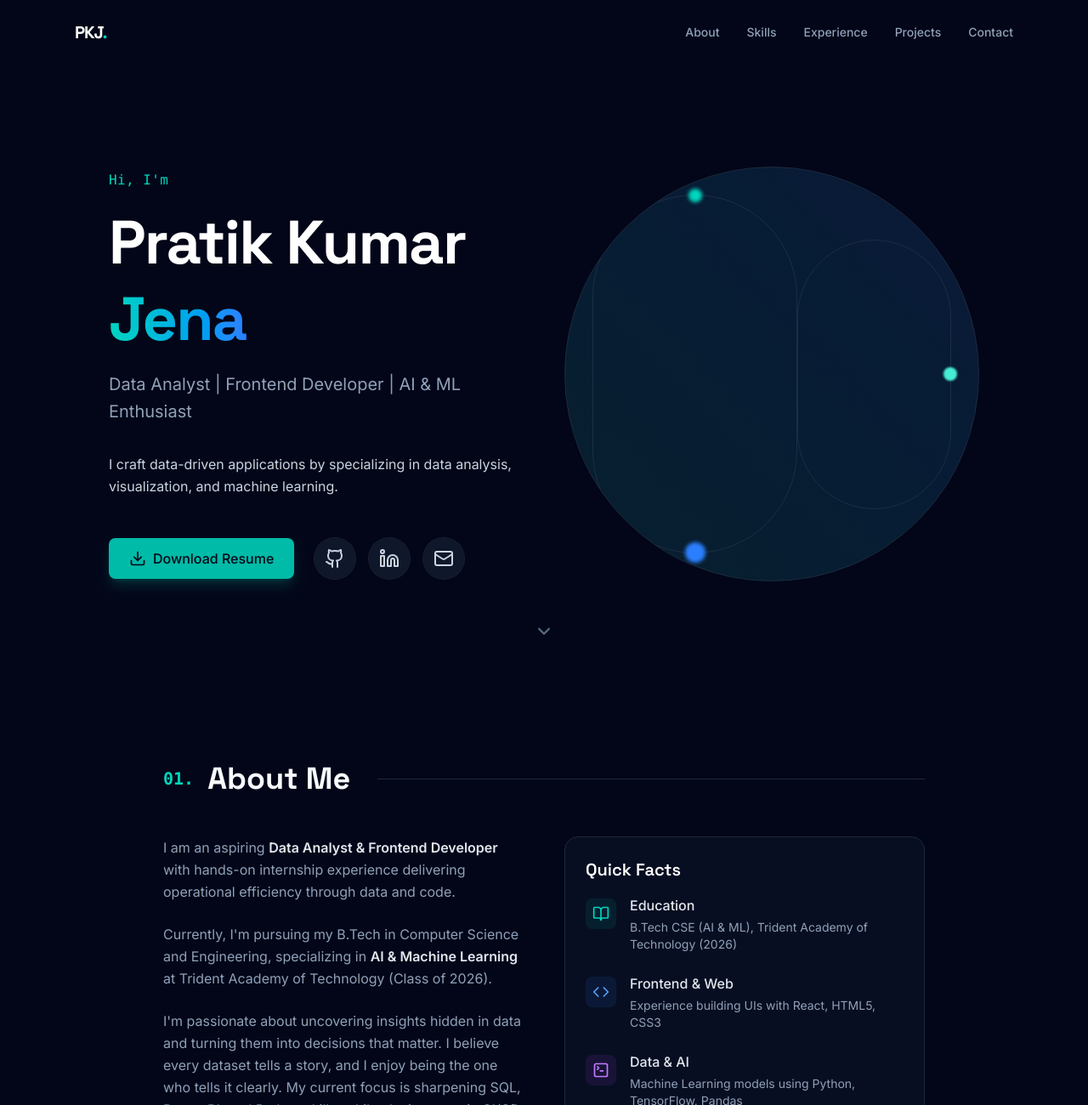
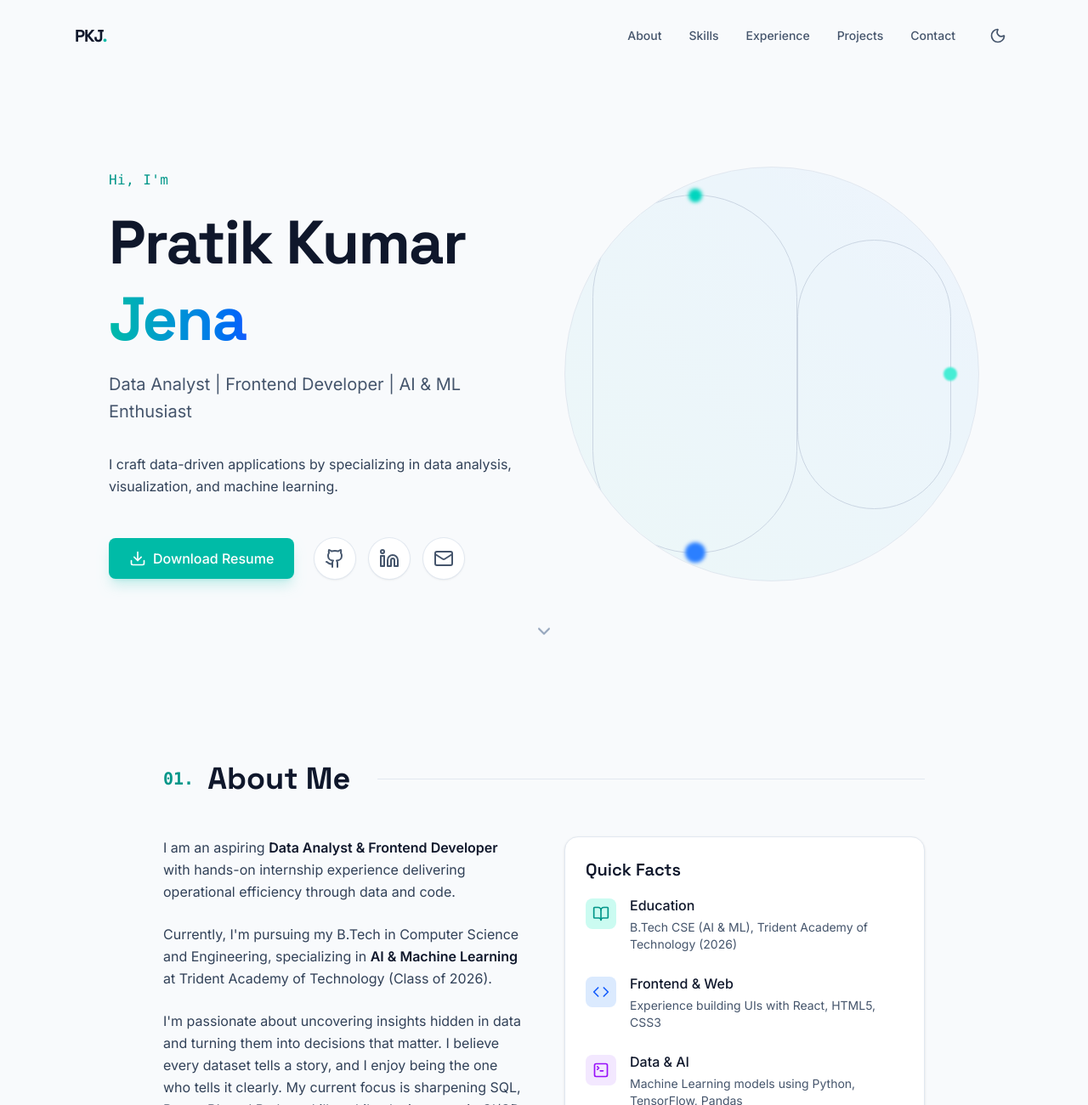
Before and after one commit to guddubhai576/Portfolio, a React (Vite) app: page / in a window 1280 px wide. Shown: the top 1300 px of the page at 85% size. Built offline with nearby package versions, Linux system fonts and the light colour scheme.

Commit message:
feat: implement light/dark mode support
Added theme toggle functionality and updated UI components with adaptive colors using Tailwind's dark mode variants.

```diff
--- a/src/App.tsx
+++ b/src/App.tsx
@@ -8,7 +8,7 @@ import { Contact } from './components/Contact';
 
 export default function App() {
   return (
-    <div className="min-h-screen bg-slate-950 text-slate-50 font-sans selection:bg-teal-500/30">
+    <div className="min-h-screen bg-slate-50 dark:bg-slate-950 text-slate-900 dark:text-slate-50 font-sans selection:bg-teal-500/30 transition-colors duration-300">
       <Navbar />
       <main>
         <Hero />
@@ -18,7 +18,7 @@ export default function App() {
         <Projects />
         <Contact />
       </main>
-      <footer className="py-8 text-center text-slate-400 text-sm border-t border-slate-800">
+      <footer className="py-8 text-center text-slate-600 dark:text-slate-400 text-sm border-t border-slate-200 dark:border-slate-800">
         <p>© {new Date().getFullYear()} Pratik Kumar Jena. Built with React & Tailwind.</p>
       </footer>
     </div>
--- a/src/components/About.tsx
+++ b/src/components/About.tsx
@@ -11,54 +11,54 @@ export function About() {
           viewport={{ once: true }}
           transition={{ duration: 0.6 }}
         >
-          <h2 className="text-3xl md:text-4xl font-display font-bold mb-12 flex items-center gap-4">
-            <span className="text-teal-400 font-mono text-xl">01.</span> About Me
-            <div className="h-px bg-slate-800 flex-1 ml-4"></div>
+          <h2 className="text-3xl md:text-4xl font-display font-bold text-slate-900 dark:text-white mb-12 flex items-center gap-4">
+            <span className="text-teal-600 dark:text-teal-400 font-mono text-xl">01.</span> About Me
+            <div className="h-px bg-slate-200 dark:bg-slate-800 flex-1 ml-4"></div>
           </h2>
 
           <div className="grid md:grid-cols-2 gap-12 items-start">
-            <div className="space-y-6 text-slate-400 leading-relaxed">
+            <div className="space-y-6 text-slate-700 dark:text-slate-400 leading-relaxed">
               <p>
-                I am an aspiring <strong className="text-slate-200">Data Analyst & Frontend Developer</strong> with hands-on internship experience delivering operational efficiency through data and code.
+                I am an aspiring <strong className="text-slate-900 dark:text-slate-200">Data Analyst & Frontend Developer</strong> with hands-on internship experience delivering operational efficiency through data and code.
               </p>
               <p>
-                Currently, I'm pursuing my B.Tech in Computer Science and Engineering, specializing in <strong className="text-slate-200">AI & Machine Learning</strong> at Trident Academy of Technology (Class of 2026).
+                Currently, I'm pursuing my B.Tech in Computer Science and Engineering, specializing in <strong className="text-slate-900 dark:text-slate-200">AI & Machine Learning</strong> at Trident Academy of Technology (Class of 2026).
               </p>
               <p>
                 I'm passionate about uncovering insights hidden in data and turning them into decisions that matter. I believe every dataset tells a story, and I enjoy being the one who tells it clearly. My current focus is sharpening SQL, Power BI, and Python skills, while closing gaps in CI/CD pipelines and RAG-based LLM workflows.
               </p>
             </div>
 
-            <div className="bg-slate-900/50 border border-slate-800 rounded-2xl p-6 space-y-6">
-              <h3 className="text-xl font-display font-semibold text-white mb-4">Quick Facts</h3>
+            <div className="bg-white dark:bg-slate-900/50 border border-slate-200 dark:border-slate-800 rounded-2xl p-6 space-y-6 shadow-sm dark:shadow-none">
+              <h3 className="text-xl font-display font-semibold text-slate-900 dark:text-white mb-4">Quick Facts</h3>
 
               <div className="flex items-start gap-4">
-                <div className="mt-1 p-2 bg-teal-500/10 rounded-lg text-teal-400">
+                <div className="mt-1 p-2 bg-teal-100 dark:bg-teal-500/10 rounded-lg text-teal-600 dark:text-teal-400">
                   <BookOpen className="w-5 h-5" />
                 </div>
                 <div>
-                  <h4 className="text-slate-200 font-medium">Education</h4>
-                  <p className="text-sm text-slate-400 mt-1">B.Tech CSE (AI & ML), Trident Academy of Technology (2026)</p>
+                  <h4 className="text-slate-900 dark:text-slate-200 font-medium">Education</h4>
+                  <p className="text-sm text-slate-600 dark:text-slate-400 mt-1">B.Tech CSE (AI & ML), Trident Academy of Technology (2026)</p>
                 </div>
               </div>
 
               <div className="flex items-start gap-4">
-                <div className="mt-1 p-2 bg-blue-500/10 rounded-lg text-blue-400">
+                <div className="mt-1 p-2 bg-blue-100 dark:bg-blue-500/10 rounded-lg text-blue-600 dark:text-blue-400">
                   <Code className="w-5 h-5" />
                 </div>
                 <div>
-                  <h4 className="text-slate-200 font-medium">Frontend & Web</h4>
-                  <p className="text-sm text-slate-400 mt-1">Experience building UIs with React, HTML5, CSS3</p>
+                  <h4 className="text-slate-900 dark:text-slate-200 font-medium">Frontend & Web</h4>
+                  <p className="text-sm text-slate-600 dark:text-slate-400 mt-1">Experience building UIs with React, HTML5, CSS3</p>
                 </div>
               </div>
 
               <div className="flex items-start gap-4">
-                <div className="mt-1 p-2 bg-purple-500/10 rounded-lg text-purple-400">
+                <div className="mt-1 p-2 bg-purple-100 dark:bg-purple-500/10 rounded-lg text-purple-600 dark:text-purple-400">
                   <TerminalSquare className="w-5 h-5" />
                 </div>
                 <div>
-                  <h4 className="text-slate-200 font-medium">Data & AI</h4>
-                  <p className="text-sm text-slate-400 mt-1">Machine Learning models using Python, TensorFlow, Pandas</p>
+                  <h4 className="text-slate-900 dark:text-slate-200 font-medium">Data & AI</h4>
+                  <p className="text-sm text-slate-600 dark:text-slate-400 mt-1">Machine Learning models using Python, TensorFlow, Pandas</p>
                 </div>
               </div>
             </div>
--- a/src/components/Hero.tsx
+++ b/src/components/Hero.tsx
@@ -3,8 +3,8 @@ import { Github, Linkedin, Mail, ChevronDown, Download } from 'lucide-react';
 
 export function Hero() {
   return (
-    <section id="home" className="min-h-screen flex items-center justify-center pt-20 relative px-6">
-      <div className="absolute inset-0 bg-[radial-gradient(ellipse_at_top_right,_var(--tw-gradient-stops))] from-teal-900/20 via-slate-950 to-slate-950 -z-10" />
+    <section id="home" className="min-h-screen flex items-center justify-center pt-20 relative px-6 overflow-hidden">
+      <div className="absolute inset-0 bg-[radial-gradient(ellipse_at_top_right,_var(--tw-gradient-stops))] from-teal-500/10 via-slate-50 to-slate-50 dark:from-teal-900/20 dark:via-slate-950 dark:to-slate-950 -z-10 transition-colors duration-300" />
 
       <div className="max-w-5xl mx-auto w-full grid md:grid-cols-2 gap-12 items-center">
         <motion.div
@@ -18,22 +18,22 @@ export function Hero() {
               initial={{ opacity: 0 }}
               animate={{ opacity: 1 }}
               transition={{ delay: 0.2 }}
-              className="text-teal-400 font-mono tracking-wide"
+              className="text-teal-600 dark:text-teal-400 font-mono tracking-wide"
             >
               Hi, I'm
             </motion.p>
-            <h1 className="text-5xl md:text-7xl font-display font-bold tracking-tight text-white leading-tight">
+            <h1 className="text-5xl md:text-7xl font-display font-bold tracking-tight text-slate-900 dark:text-white leading-tight">
               Pratik Kumar <br/>
-              <span className="text-transparent bg-clip-text bg-gradient-to-r from-teal-400 to-blue-500">
+              <span className="text-transparent bg-clip-text bg-gradient-to-r from-teal-500 to-blue-600 dark:from-teal-400 dark:to-blue-500">
                 Jena
               </span>
             </h1>
-            <p className="text-xl text-slate-400 max-w-lg font-light leading-relaxed">
+            <p className="text-xl text-slate-600 dark:text-slate-400 max-w-lg font-light leading-relaxed">
               Data Analyst | Frontend Developer | AI & ML Enthusiast
             </p>
           </div>
 
-          <p className="text-slate-300 max-w-lg leading-relaxed">
+          <p className="text-slate-700 dark:text-slate-300 max-w-lg leading-relaxed">
             I craft data-driven applications by specializing in data analysis, visualization, and machine learning.
           </p>
 
@@ -41,7 +41,7 @@ export function Hero() {
             <a
               href="/resume.pdf"
               download
-              className="inline-flex items-center gap-2 px-6 py-3 bg-teal-500 hover:bg-teal-400 text-slate-950 font-medium rounded-lg transition-colors shadow-lg shadow-teal-500/20"
+              className="inline-flex items-center gap-2 px-6 py-3 bg-teal-500 hover:bg-teal-600 dark:bg-teal-500 dark:hover:bg-teal-400 text-white dark:text-slate-950 font-medium rounded-lg transition-colors shadow-lg shadow-teal-500/20"
             >
               <Download className="w-5 h-5" />
               Download Resume
@@ -49,15 +49,15 @@ export function Hero() {
 
             <div className="flex gap-4">
               <a href="https://github.com/pratik04032" target="_blank" rel="noreferrer"
-                 className="p-3 bg-slate-800/50 hover:bg-slate-800 rounded-full text-slate-300 hover:text-white transition-colors ring-1 ring-white/10 hover:ring-white/30">
+                 className="p-3 bg-white dark:bg-slate-800/50 hover:bg-slate-50 dark:hover:bg-slate-800 rounded-full text-slate-600 dark:text-slate-300 hover:text-teal-600 dark:hover:text-white transition-colors ring-1 ring-slate-200 dark:ring-white/10 hover:ring-slate-300 dark:hover:ring-white/30 shadow-sm">
                 <Github className="w-6 h-6" />
               </a>
               <a href="https://www.linkedin.com/in/pratik-kumar-jena-1823b3242/" target="_blank" rel="noreferrer"
-                 className="p-3 bg-slate-800/50 hover:bg-slate-800 rounded-full text-slate-300 hover:text-white transition-colors ring-1 ring-white/10 hover:ring-white/30">
+                 className="p-3 bg-white dark:bg-slate-800/50 hover:bg-slate-50 dark:hover:bg-slate-800 rounded-full text-slate-600 dark:text-slate-300 hover:text-teal-600 dark:hover:text-white transition-colors ring-1 ring-slate-200 dark:ring-white/10 hover:ring-slate-300 dark:hover:ring-white/30 shadow-sm">
                 <Linkedin className="w-6 h-6" />
               </a>
               <a href="mailto:pratikkumarjena04@gmail.com"
-                 className="p-3 bg-slate-800/50 hover:bg-slate-800 rounded-full text-slate-300 hover:text-white transition-colors ring-1 ring-white/10 hover:ring-white/30">
+                 className="p-3 bg-white dark:bg-slate-800/50 hover:bg-slate-50 dark:hover:bg-slate-800 rounded-full text-slate-600 dark:text-slate-300 hover:text-teal-600 dark:hover:text-white transition-colors ring-1 ring-slate-200 dark:ring-white/10 hover:ring-slate-300 dark:hover:ring-white/30 shadow-sm">
                 <Mail className="w-6 h-6" />
               </a>
             </div>
@@ -70,14 +70,13 @@ export function Hero() {
           transition={{ duration: 1, delay: 0.3 }}
           className="relative hidden md:block"
         >
-          <div className="aspect-square rounded-full border border-slate-800 bg-slate-900/50 flex items-center justify-center p-8 relative overflow-hidden">
-            <div className="absolute inset-0 bg-gradient-to-tr from-teal-500/10 to-blue-500/10" />
-            {/* Abstract visual representation instead of personal photo */}
-            <div className="w-full h-full border border-slate-700/50 rounded-full animate-[spin_60s_linear_infinite] relative">
+          <div className="aspect-square rounded-full border border-slate-200 dark:border-slate-800 bg-slate-50 dark:bg-slate-900/50 flex items-center justify-center p-8 relative overflow-hidden">
+            <div className="absolute inset-0 bg-gradient-to-tr from-teal-500/5 to-blue-500/5 dark:from-teal-500/10 dark:to-blue-500/10" />
+            <div className="w-full h-full border border-slate-300 dark:border-slate-700/50 rounded-full animate-[spin_60s_linear_infinite] relative">
               <div className="absolute top-0 left-1/2 -translate-x-1/2 -translate-y-1/2 w-4 h-4 bg-teal-400 rounded-full blur-[2px]" />
               <div className="absolute bottom-0 left-1/2 -translate-x-1/2 translate-y-1/2 w-6 h-6 bg-blue-500 rounded-full blur-[2px]" />
             </div>
-            <div className="absolute w-3/4 h-3/4 border border-slate-700/50 rounded-full animate-[spin_40s_linear_infinite_reverse] relative">
+            <div className="absolute w-3/4 h-3/4 border border-slate-300 dark:border-slate-700/50 rounded-full animate-[spin_40s_linear_infinite_reverse] relative">
                <div className="absolute top-1/2 -right-2 -translate-y-1/2 w-4 h-4 bg-teal-300 rounded-full blur-[1px]" />
             </div>
           </div>
@@ -90,7 +89,7 @@ export function Hero() {
         transition={{ delay: 1.5, duration: 1 }}
         className="absolute bottom-10 left-1/2 -translate-x-1/2 animate-bounce"
       >
-        <a href="#about" className="text-slate-500 hover:text-white transition-colors">
+        <a href="#about" className="text-slate-400 dark:text-slate-500 hover:text-teal-600 dark:hover:text-white transition-colors">
           <ChevronDown className="w-6 h-6" />
         </a>
       </motion.div>
--- a/src/components/Navbar.tsx
+++ b/src/components/Navbar.tsx
@@ -1,5 +1,5 @@
 import { motion } from 'motion/react';
-import { Menu, X } from 'lucide-react';
+import { Menu, X, Sun, Moon } from 'lucide-react';
 import { useState, useEffect } from 'react';
 
 const navLinks = [
@@ -13,44 +13,85 @@ const navLinks = [
 export function Navbar() {
   const [isScrolled, setIsScrolled] = useState(false);
   const [mobileMenuOpen, setMobileMenuOpen] = useState(false);
+  const [isDark, setIsDark] = useState(true);
 
   useEffect(() => {
     const handleScroll = () => setIsScrolled(window.scrollY > 50);
     window.addEventListener('scroll', handleScroll);
+
+    if (localStorage.theme === 'dark' || (!('theme' in localStorage) && window.matchMedia('(prefers-color-scheme: dark)').matches)) {
+      setIsDark(true);
+      document.documentElement.classList.add('dark');
+    } else {
+      setIsDark(false);
+      document.documentElement.classList.remove('dark');
+    }
+
     return () => window.removeEventListener('scroll', handleScroll);
   }, []);
+
+  const toggleTheme = () => {
+    if (isDark) {
+      document.documentElement.classList.remove('dark');
+      localStorage.theme = 'light';
+      setIsDark(false);
+    } else {
+      document.documentElement.classList.add('dark');
+      localStorage.theme = 'dark';
+      setIsDark(true);
+    }
+  };
 
   return (
     <header
       className={`fixed top-0 w-full z-50 transition-all duration-300 ${
-        isScrolled ? 'bg-slate-950/80 backdrop-blur-md border-b border-white/5 py-4' : 'bg-transparent py-6'
+        isScrolled ? 'bg-white/80 dark:bg-slate-950/80 backdrop-blur-md border-b border-slate-200 dark:border-white/5 py-4' : 'bg-transparent py-6'
       }`}
     >
       <div className="max-w-6xl mx-auto px-6 flex items-center justify-between">
-        <a href="#home" className="text-xl font-display font-bold text-white tracking-tighter">
-          PKJ<span className="text-teal-400">.</span>
+        <a href="#home" className="text-xl font-display font-bold text-slate-900 dark:text-white tracking-tighter">
+          PKJ<span className="text-teal-500 dark:text-teal-400">.</span>
         </a>
 
         {/* Desktop Nav */}
-        <nav className="hidden md:flex gap-8">
+        <div className="hidden md:flex items-center gap-8">
+          <nav className="flex gap-8">
             {navLinks.map((link) => (
               <a
                 key={link.name}
                 href={link.href}
-              className="text-sm font-medium text-slate-400 hover:text-white transition-colors"
+                className="text-sm font-medium text-slate-600 dark:text-slate-400 hover:text-slate-900 dark:hover:text-white transition-colors"
               >
                 {link.name}
               </a>
             ))}
           </nav>
 
-        {/* Mobile Toggle */}
           <button
-          className="md:hidden text-slate-300"
+            onClick={toggleTheme}
+            className="p-2 rounded-full text-slate-600 dark:text-slate-400 hover:bg-slate-100 dark:hover:bg-slate-800 transition-colors"
+            aria-label="Toggle theme"
+          >
+            {isDark ? <Sun className="w-5 h-5" /> : <Moon className="w-5 h-5" />}
+          </button>
+        </div>
+
+        {/* Mobile Controls */}
+        <div className="md:hidden flex items-center gap-4">
+          <button
+            onClick={toggleTheme}
+            className="p-2 rounded-full text-slate-600 dark:text-slate-400 hover:bg-slate-100 dark:hover:bg-slate-800 transition-colors"
+            aria-label="Toggle theme"
+          >
+            {isDark ? <Sun className="w-5 h-5" /> : <Moon className="w-5 h-5" />}
+          </button>
+          <button
+            className="text-slate-600 dark:text-slate-300"
             onClick={() => setMobileMenuOpen(!mobileMenuOpen)}
           >
             {mobileMenuOpen ? <X /> : <Menu />}
           </button>
+        </div>
       </div>
 
       {/* Mobile Nav */}
@@ -58,14 +99,14 @@ export function Navbar() {
         <motion.div
           initial={{ opacity: 0, y: -20 }}
           animate={{ opacity: 1, y: 0 }}
-          className="md:hidden absolute top-full left-0 w-full bg-slate-900 border-b border-white/10 py-4 px-6 flex flex-col gap-4 shadow-xl"
+          className="md:hidden absolute top-full left-0 w-full bg-white dark:bg-slate-900 border-b border-slate-200 dark:border-white/10 py-4 px-6 flex flex-col gap-4 shadow-xl"
         >
           {navLinks.map((link) => (
             <a
               key={link.name}
               href={link.href}
               onClick={() => setMobileMenuOpen(false)}
-              className="text-lg font-medium text-slate-300 hover:text-teal-400"
+              className="text-lg font-medium text-slate-600 dark:text-slate-300 hover:text-teal-500 dark:hover:text-teal-400"
             >
               {link.name}
             </a>
--- a/src/index.css
+++ b/src/index.css
@@ -1,5 +1,7 @@
 @import url('https://fonts.googleapis.com/css2?family=Inter:wght@400;500;600&family=Space+Grotesk:wght@500;600;700&display=swap');
 @import "tailwindcss";
+
+@custom-variant dark (&:where(.dark, .dark *));
 
 @theme {
   --font-sans: "Inter", ui-sans-serif, system-ui, sans-serif;
```
Also changed, not shown: src/components/Contact.tsx (+5 -5 lines), src/components/Experience.tsx (+11 -11 lines), src/components/Projects.tsx (+11 -11 lines), src/components/Skills.tsx (+7 -7 lines). Lines whose indentation alone changed are shown as unchanged.
